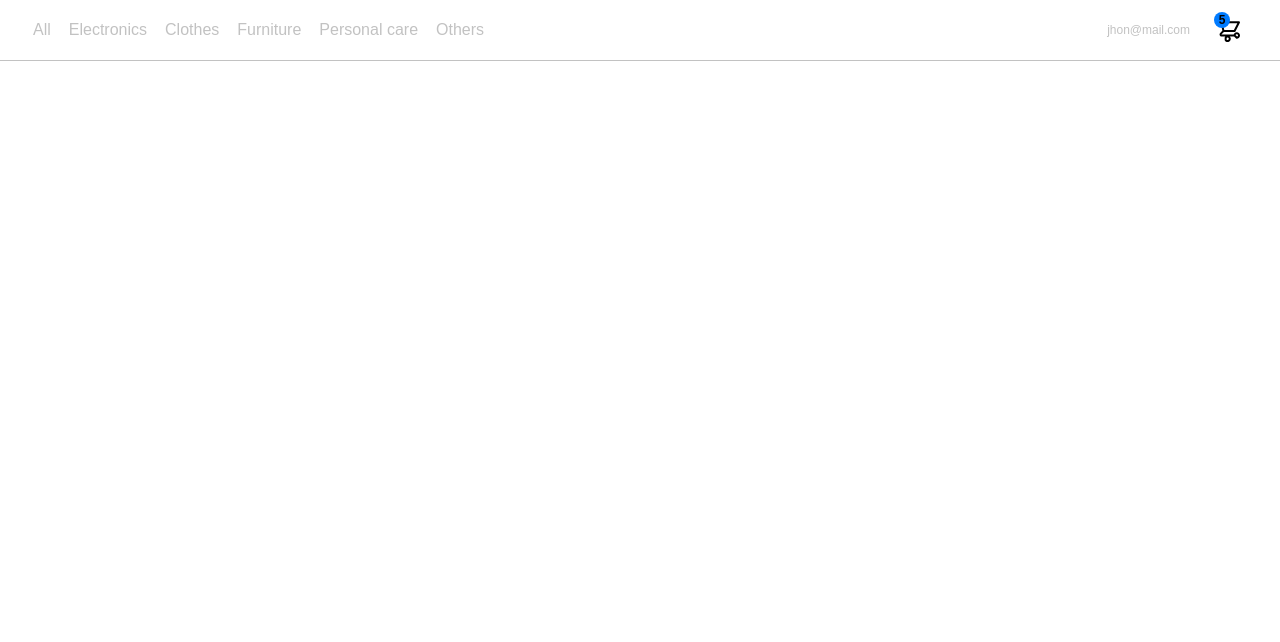
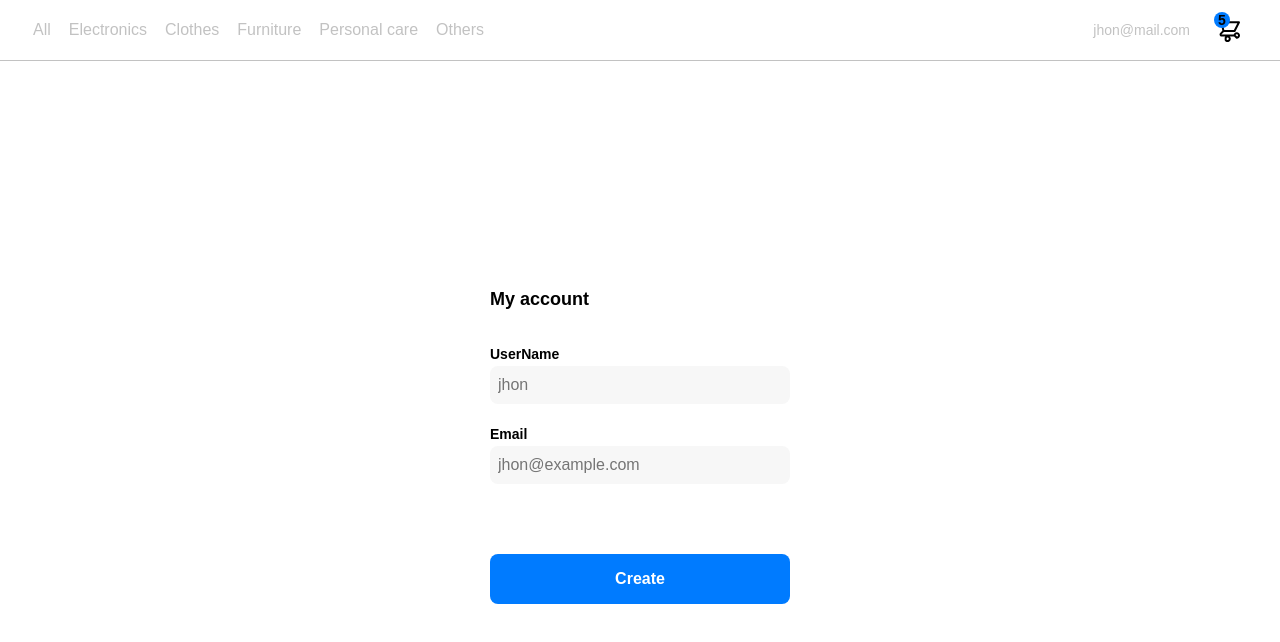
Before and after one commit to gomezjhon1022/shop-ui, a React (Vite) app: page / in a window 1280 px wide. Shown: the top 642 px of the page. Built offline with nearby package versions, Linux system fonts and the light colour scheme.

Commit message:
Add signUp component with styles

```diff
--- a/src/App.jsx
+++ b/src/App.jsx
@@ -1,11 +1,13 @@
 import { Header } from './components/Header'
+import { SignUp } from './components/SignUp'
 import './App.css'
 
 function App() {
 
   return (
     <>
-      <Header/>
+      <Header />
+      <SignUp />
     </>
   )
 }
--- /dev/null
+++ b/src/components/SignUp/SignUp.css
@@ -0,0 +1,58 @@
+.sign-up {
+  display: grid;
+  place-items: center;
+  height: 100vh;
+  width: 100%;
+}
+
+.sign-up__form-container {
+  display: grid;
+  grid-template-rows: auto 1fr auto;
+  width: 300px;
+}
+
+.sign-up__form-title {
+  font-size: var(--lg);
+  margin-bottom: 36px;
+  text-align: start;
+}
+
+.sign-up__form {
+  display: flex;
+  flex-direction: column;
+}
+
+.sign-up__form > div {
+  display: flex;
+  flex-direction: column;
+}
+
+.sign-up__label {
+  font-size: var(--sm);
+  font-weight: bold;
+  margin-bottom: 4px;
+}
+
+.sign-up__input {
+  background-color: var(--text-input-field);
+  border: none;
+  border-radius: 8px;
+  height: 38px;
+  font-size: var(--md);
+  padding: 6px 8px;
+  margin-bottom: 22px;
+}
+
+.sign-up__button {
+  background-color: var(--primary-color);
+  border-radius: 8px;
+  border:none;
+  color: var(--white);
+  width: 100%;
+  cursor:pointer;
+  font-size: var(--md);
+  font-weight: bold;
+  height: 50px;
+  margin-top: 48px;
+  margin-bottom: 30px;
+}
--- /dev/null
+++ b/src/components/SignUp/index.jsx
@@ -0,0 +1,34 @@
+import { useState } from 'react';
+import './SignUp.css'
+
+function SignUp(){
+  const [userName, setUserName] = useState("");
+  const [email, setEmail] = useState("");
+  const handleCreate = (e)=>{
+    e.preventDefault()
+    console.log(userName);
+    console.log(email);
+  }
+  return (
+  <div className="sign-up">
+    <div className="sign-up__form-container">
+      <h1 className="sign-up__form-title">
+        My account
+      </h1>
+      <form className="sign-up__form">
+        <div>
+          <label htmlFor="userName" className='sign-up__label'>UserName</label>
+          <input id="userName" value={userName} className='sign-up__input' placeholder='jhon' onChange={(e)=> setUserName(e.target.value)}></input>
+          <label htmlFor="email" className='sign-up__label'>Email</label>
+          <input id="email" value={email} type="email" className='sign-up__input' placeholder='jhon@example.com' onChange={(e)=>setEmail(e.target.value)}></input>
+        </div>
+        <button className="sign-up__button" onClick={handleCreate}>Create</button>
+      </form>
+
+    </div>
+
+  </div>
+  )
+}
+
+export { SignUp }
--- a/src/index.css
+++ b/src/index.css
@@ -9,7 +9,8 @@
   --primary-color:#007bff;
   --black-ligth:#2D2D2D;
   --secondary-color:#C2C2C2;
-  --withe-2: #ffffff;
+  --text-input-field: #f7f7f7;
+  --white: #ffffff;
   --blue-2:#26547C;
   --gray-light: #e9ecef;
   --red: #FF6F61;
@@ -21,7 +22,7 @@
   --beige: #F2E8CF;
   --blaco-deep: #1E1E1E;
 
-  --sm: 12px;
+  --sm: 14px;
   --md: 16px;
   --lg: 18px;
 }
```
